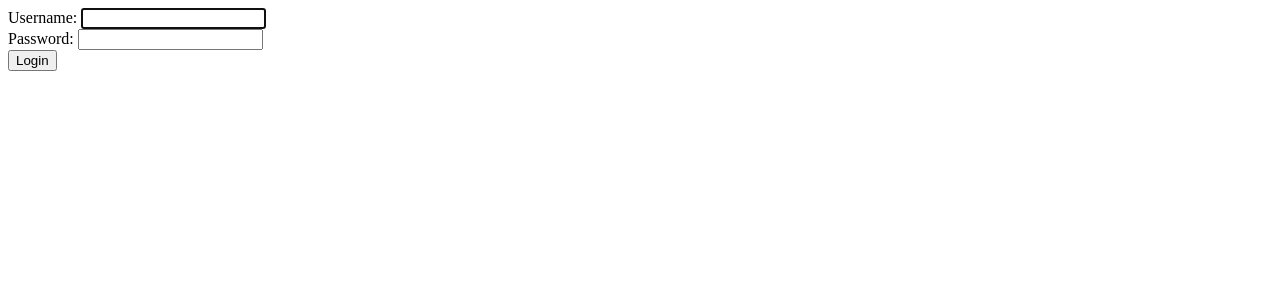
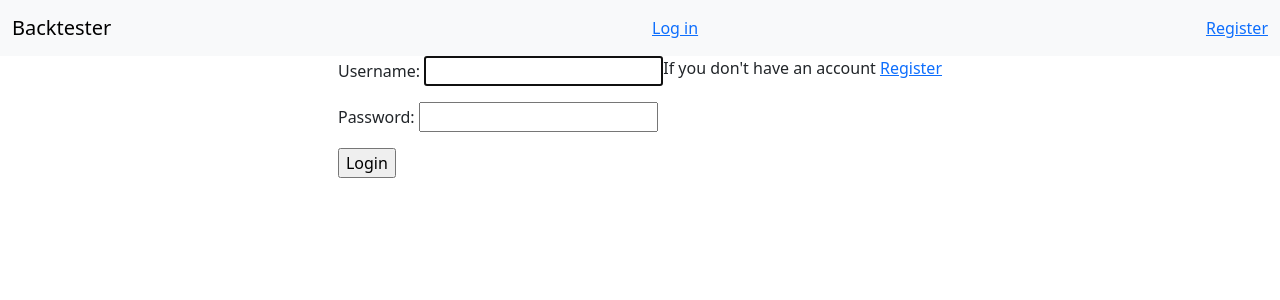
Before and after one commit to beingsebi/AlphaTester, a Django app: page /account/login/ in a window 1280 px wide. Shown: the top 300 px of the page. Run offline with Django 5.2, Linux system fonts and the light colour scheme.

Commit message:
Add a base html for templates. Small work to improve the app frontend, now there is a base that all templates use. Improve the Strategy detail view by outputing all of the details from details Create a minimal navbar that has Account Home and Register/Login/Logout buttons. Created a file for css and used Bootstrap.

```diff
--- a/account/templates/account/login.html
+++ b/account/templates/account/login.html
@@ -1,50 +1,26 @@
-{% block login %}
+{% extends "backtester/base.html" %}
+
+{% block content %}
 
 {% comment %} {% block extrastyle %} {% endcomment %}
 {% comment %} <link rel="stylesheet" type="text/css" href="{% static 'user/user-form.css' %}"> {% endcomment %}
 {% comment %} {% endblock %} {% endcomment %}
 
-<div class="container py-5 h-100">
-    <div class="row d-flex justify-content-center align-items-center h-100">
-        <div class="col-md-6">
-            <div class="card">
-                <form method="post" class="box-user">
-                    {% csrf_token %}
-                    <div class="form-row">
-                      {{ form.username.errors }}
-                      {{ form.username.label_tag }} {{ form.username }}
-                    </div>
-                    <div class="form-row">
-                      {{ form.password.errors }}
-                      {{ form.password.label_tag }} {{ form.password }}
-                      <input type="hidden" name="next" value="{{ next }}">
-                    </div>
-                    {% comment %} <a href="{%url 'password_reset' %}" style="color: #3498db;">Ti-ai uitat parola?</a>  {% endcomment %}
-                    <input type="submit" value="Login" href="#">
 
-                    {% if form.errors and not form.non_field_errors %}
-                      <p class="errornote">
-                      {% if form.errors.items|length == 1 %}
-                        Please correct the error below.
-                      {% else %}
-                        Please correct the errors below.
-                      {% endif %}
-                      </p>
-                    {% endif %}
 
-                    {% if form.non_field_errors %}
-                      {% for error in form.non_field_errors %}
-                        <p class="errornote">
-                            {{ error }}
-                        </p>
-                      {% endfor %}
-                    {% endif %}
-                    {% if user.is_authenticated %}
-                        <p class="errornote">You are already logged in as {{ username }}. Do you want to log in to another account?</p>
-                    {% endif %}
-                </form>
-            </div>
-        </div>
-    </div>
-</div>
+<body>
+  <form method="post" class="box-user">
+    {% csrf_token %}
+    {{ form.as_p }}
+    <!-- <a class="forgot text-muted" href="#">Forgot password?</a>  -->
+    <input type="submit" value="Login" href="#">
+  </form>
+
+  {% if user.is_authenticated %}
+      <p class="errornote">You are already logged in as {{ user.username }}. Do you want to log in to another account?</p>
+  {% else %}
+      <span class="text-center"> If you don't have an account <a href="{%url 'register' %}"> Register</a></span>
+  {% endif %}
+</body>
+
 {% endblock %}
--- a/account/urls.py
+++ b/account/urls.py
@@ -6,12 +6,12 @@ from django.contrib.auth import views as auth_views  # type: ignore
 from .views import SignUpView, index
 
 urlpatterns = [
-    path("", index, name="index"),
     path("register/", SignUpView.as_view(), name="register"),
     path(
         "login/",
-        auth_views.LoginView.as_view(template_name="account/login.html"),
+        auth_views.LoginView.as_view(template_name="account/login.html", next_page="/"),
         name="login",
     ),
+    # TODO: Add a custom logout template view.
     path("logout/", auth_views.LogoutView.as_view(), name="logout"),
 ]
--- /dev/null
+++ b/backtester/static/backtester/style.css
@@ -0,0 +1,5 @@
+.div {
+    display: flex;
+    flex-direction: row;
+    justify-content: center;
+}
--- /dev/null
+++ b/backtester/templates/backtester/base.html
@@ -0,0 +1,41 @@
+{% load static %}
+<!DOCTYPE html>
+<html lang="en">
+  <head>
+    <meta charset="utf-8">
+    <meta name="viewport" content="width=device-width, initial-scale=1">
+    <!-- Bootstrap CSS -->
+    <link href="https://cdn.jsdelivr.net/npm/bootstrap@5.3.3/dist/css/bootstrap.min.css" rel="stylesheet" integrity="sha384-QWTKZyjpPEjISv5WaRU9OFeRpok6YctnYmDr5pNlyT2bRjXh0JMhjY6hW+ALEwIH" crossorigin="anonymous">
+    {% comment %} <link rel="shortcut icon" type="image/png" href="{% static 'favicon.ico' %}"/> {% endcomment %}
+    {% block title %}
+      <title>Backtester</title>
+    {% endblock %}
+  </head>
+  <body>
+    {% block sidebar %}
+      <!-- insert default navigation text for every page -->
+        <nav class="navbar navbar-expand-lg navbar-light bg-light">
+            <div class="container-fluid">
+              <a class="navbar-brand" href="{% url 'backtester:index-list' %}">Backtester</a>
+            </div>
+            <div class="container-fluid">
+              {% if user.is_authenticated %}
+                  <p>Welcome, {{ user.username }}!</p>
+                  <a href="{% url 'logout' %}">Log out</a>
+              {% else %}
+                  <a href="{% url 'login' %}">Log in</a>
+                  <a href="{% url 'register' %}">Register</a>
+              {% endif %}
+            </div>
+        </nav>
+    {% endblock %}
+    <div class="d-flex justify-content-center">
+      {% block content %}
+        <!-- default content text (typically empty) -->
+      {% endblock %}
+    </div>
+
+    <!-- Bootstrap JS -->
+    <script src="https://cdn.jsdelivr.net/npm/bootstrap@5.3.3/dist/js/bootstrap.bundle.min.js" integrity="sha384-YvpcrYf0tY3lHB60NNkmXc5s9fDVZLESaAA55NDzOxhy9GkcIdslK1eN7N6jIeHz" crossorigin="anonymous"></script>
+  </body>
+</html>
--- a/backtester/templates/backtester/index.html
+++ b/backtester/templates/backtester/index.html
@@ -1,5 +1,6 @@
+{% extends "backtester/base.html" %}
+
 {% block content %}
-
     <a href="{% url 'backtester:strategy-add' %}">Add new strategy</a>
 
     {% if latest_strategy_list %}
--- a/backtester/templates/backtester/strategy_confirm_delete.html
+++ b/backtester/templates/backtester/strategy_confirm_delete.html
@@ -1,5 +1,4 @@
-{% comment "" %}{% extends "backtester/base.html" %}{% endcomment %}
-
+{% extends "backtester/base.html" %}
 
 {% block content %}
     <h1>Delete Strategy</h1>
--- a/backtester/templates/backtester/strategy_form.html
+++ b/backtester/templates/backtester/strategy_form.html
@@ -1,5 +1,4 @@
-{% comment "" %}{% extends "backtester/base.html" %}{% endcomment %}
-
+{% extends "backtester/base.html" %}
 {% block content %}
     {% if user.is_authenticated %}
 
```
Also changed, not shown: account/templates/account/register.html (+5 -12 lines), backtester/templates/backtester/detail.html (+19 -10 lines), backtester/templates/backtester/result.html (+6 -6 lines), backtester/views.py (+8 -0 lines). Lines whose indentation alone changed are shown as unchanged.
